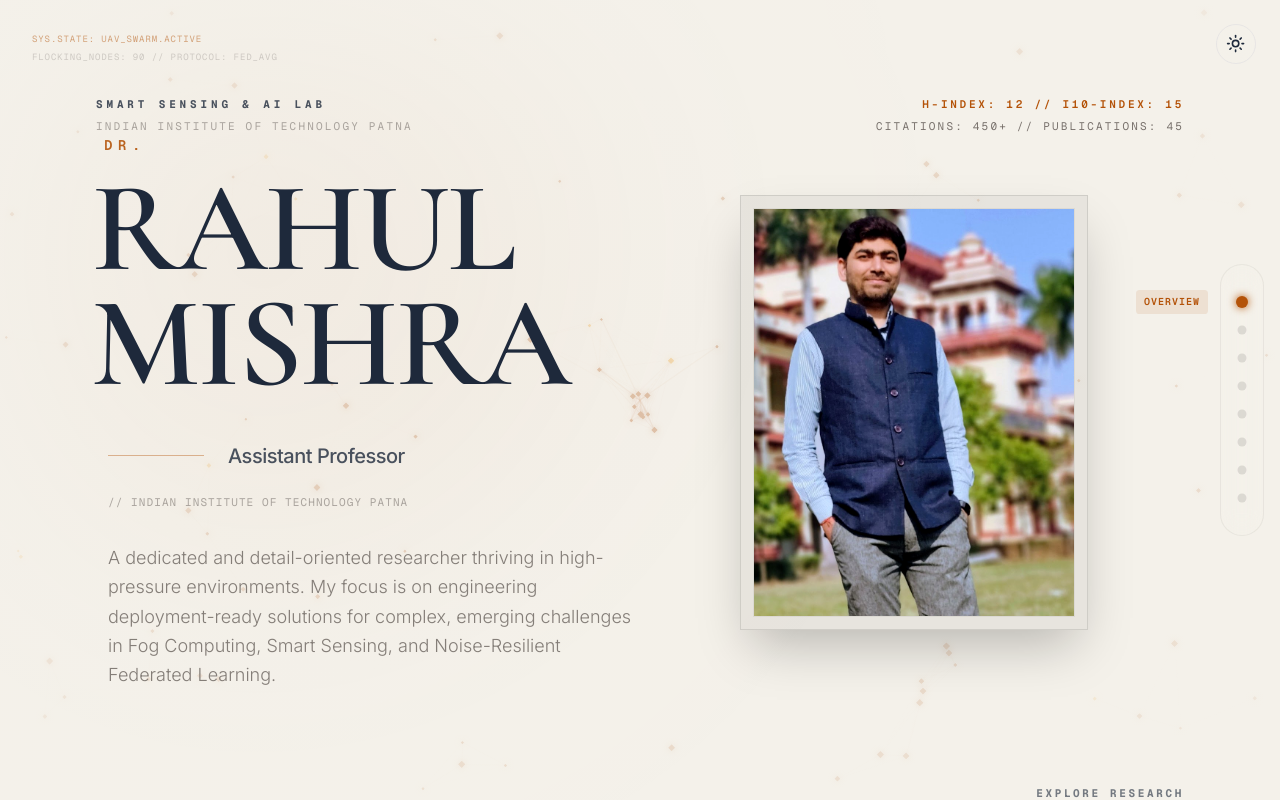
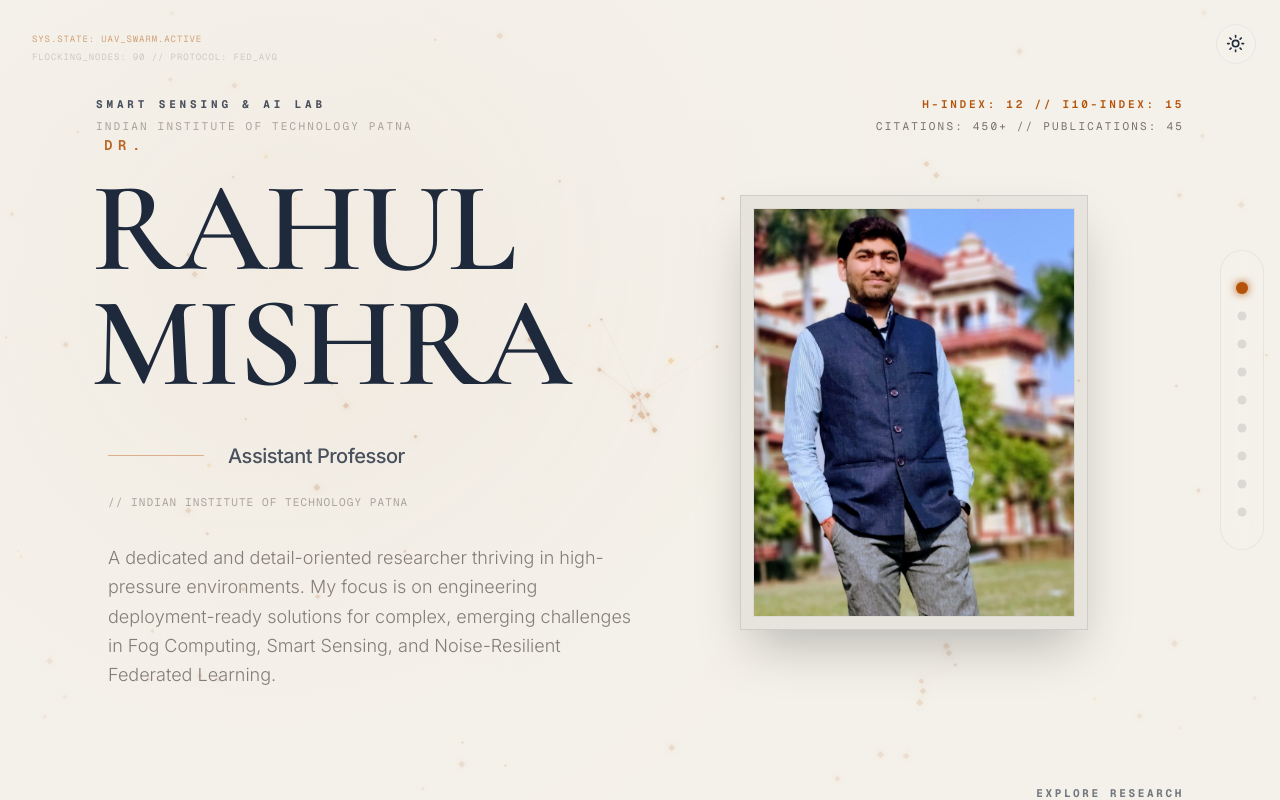
Before and after one commit to Man1ac-1773/deploy-iitp, a Next.js app: page / in a window 1280 px wide. Shown: the top 800 px of the page. Built offline with nearby package versions, Linux system fonts and the light colour scheme.

Commit message:
fixed sidebar overlay over publication drawer, fixed book link

```diff
--- a/src/components/layout/site-nav.tsx
+++ b/src/components/layout/site-nav.tsx
@@ -8,9 +8,10 @@ import { motion } from "framer-motion";
 const sections = [
   { id: "portfolio", label: "Overview" },
   { id: "research", label: "Research Focus" },
-  { id: "publications", label: "Publications" },
+  { id: "featured-publications", label: "Publications" },
   { id: "teaching", label: "Teaching" },
-  { id: "activities", label: "Professional Service" },
+  { id: "activities", label: "Service" },
+  { id: "conferences", label: "Conferences" },
   { id: "experience", label: "Experience" },
   { id: "students", label: "Mentorship" },
   { id: "contact", label: "Contact" },
@@ -62,7 +63,7 @@ export function SiteNav() {
 
   return (
     <nav
-      className="fixed right-4 top-1/2 -translate-y-1/2 z-[100] hidden lg:flex flex-col gap-4 py-8 px-4"
+      className="fixed right-4 top-1/2 -translate-y-1/2 z-40 hidden lg:flex flex-col gap-4 py-8 px-4"
       aria-label="Section navigation"
     >
       <div className="absolute inset-0 bg-background/5 dark:bg-background/20 backdrop-blur-md rounded-full border border-black/5 dark:border-white/5 pointer-events-none" />
@@ -84,8 +85,8 @@ export function SiteNav() {
             <motion.div
               initial={{ opacity: 0, x: 10, pointerEvents: "none" }}
               animate={{
-                opacity: isHovered || isActive ? 1 : 0,
-                x: isHovered || isActive ? 0 : 10,
+                opacity: isHovered ? 1 : 0,
+                x: isHovered ? 0 : 10,
               }}
               transition={{ duration: 0.2, ease: "easeOut" }}
               className={cn(
--- a/src/data/activities.ts
+++ b/src/data/activities.ts
@@ -33,7 +33,7 @@ export const books: readonly BookItem[] = [
         title: "AICTE Textbook on Design and Analysis of Algorithm",
         publisher: "AICTE (All India Council for Technical Education)",
         description: "AICTE-sponsored textbook on Design and Analysis of Algorithms.",
-    link: "https://www.khannabooks.com/design-and-analysis-of-algorithms",
+        link: "https://www.khannabooks.com/product/design-and-analysis-of-algorithms",
         coAuthors: ["Dr. Hari Prabhat Gupta"],
     },
 ];
```
Lines whose indentation alone changed are shown as unchanged.
